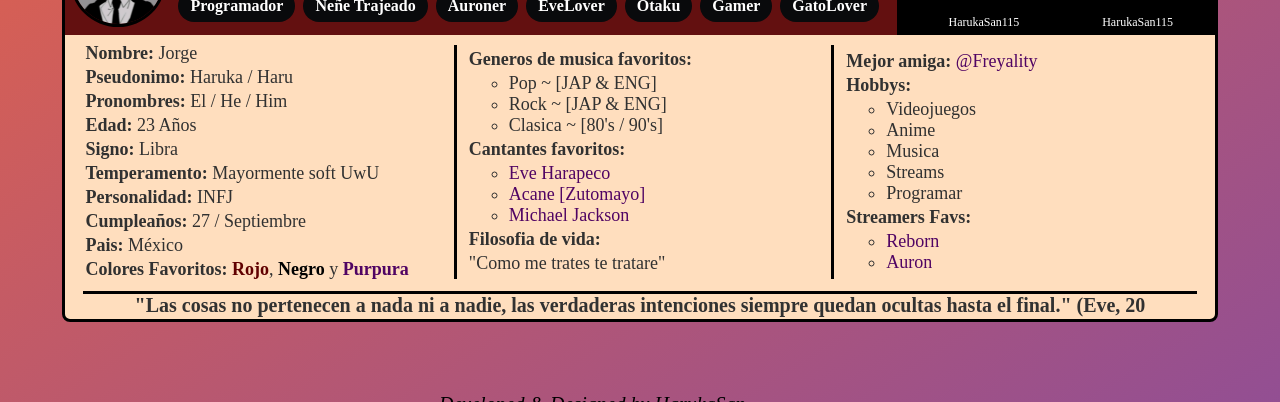
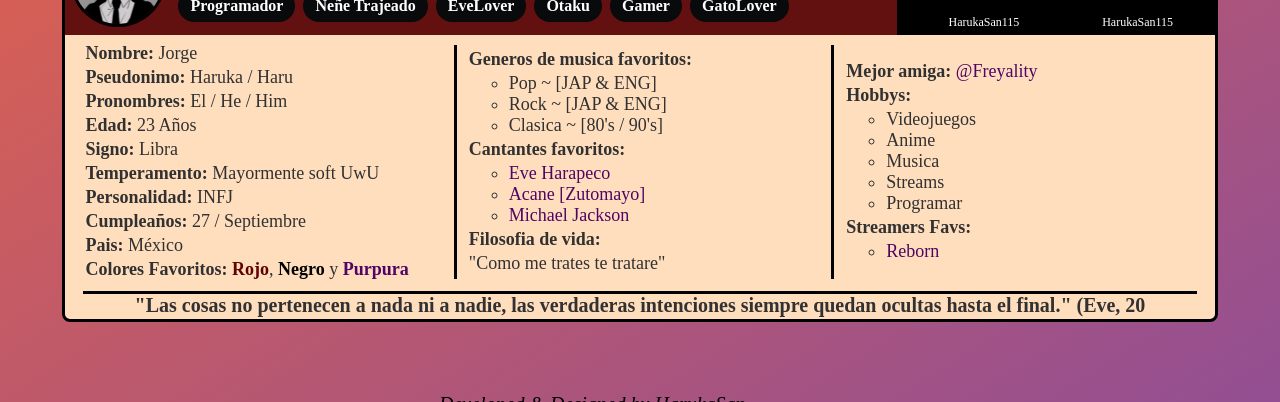
Before and after one commit to HarukaSan115/HarukaCard, a plain HTML site: page index.html in a window 1280 px wide. Shown: the part 353-755 px from the top of the page. Drawn offline with nearby package versions, Linux system fonts and the light colour scheme; some icons are missing.

Commit message:
Update index.html
-

```diff
--- a/index.html
+++ b/index.html
@@ -95,7 +95,6 @@ Version 2.0 ~ Rework completo
             <div class="tags are-medium" id="Etiquetas">
               <span class="tag is-rounded is-black">Programador</span>
               <span class="tag is-rounded is-black">Ñeñe Trajeado</span>
-              <span class="tag is-rounded is-black">Auroner</span>
               <span class="tag is-rounded is-black">EveLover</span>
               <span class="tag is-rounded is-black">Otaku</span>
               <span class="tag is-rounded is-black">Gamer</span>
@@ -277,7 +276,6 @@ Version 2.0 ~ Rework completo
           <span><b>Streamers Favs:</b></span>
           <ul>
             <li><a href="https://twitter.com/DonReborn2">Reborn</a></li>
-            <li><a href="https://twitter.com/auronplay">Auron</a></li>
           </ul>
         </div>
       </section>
```
